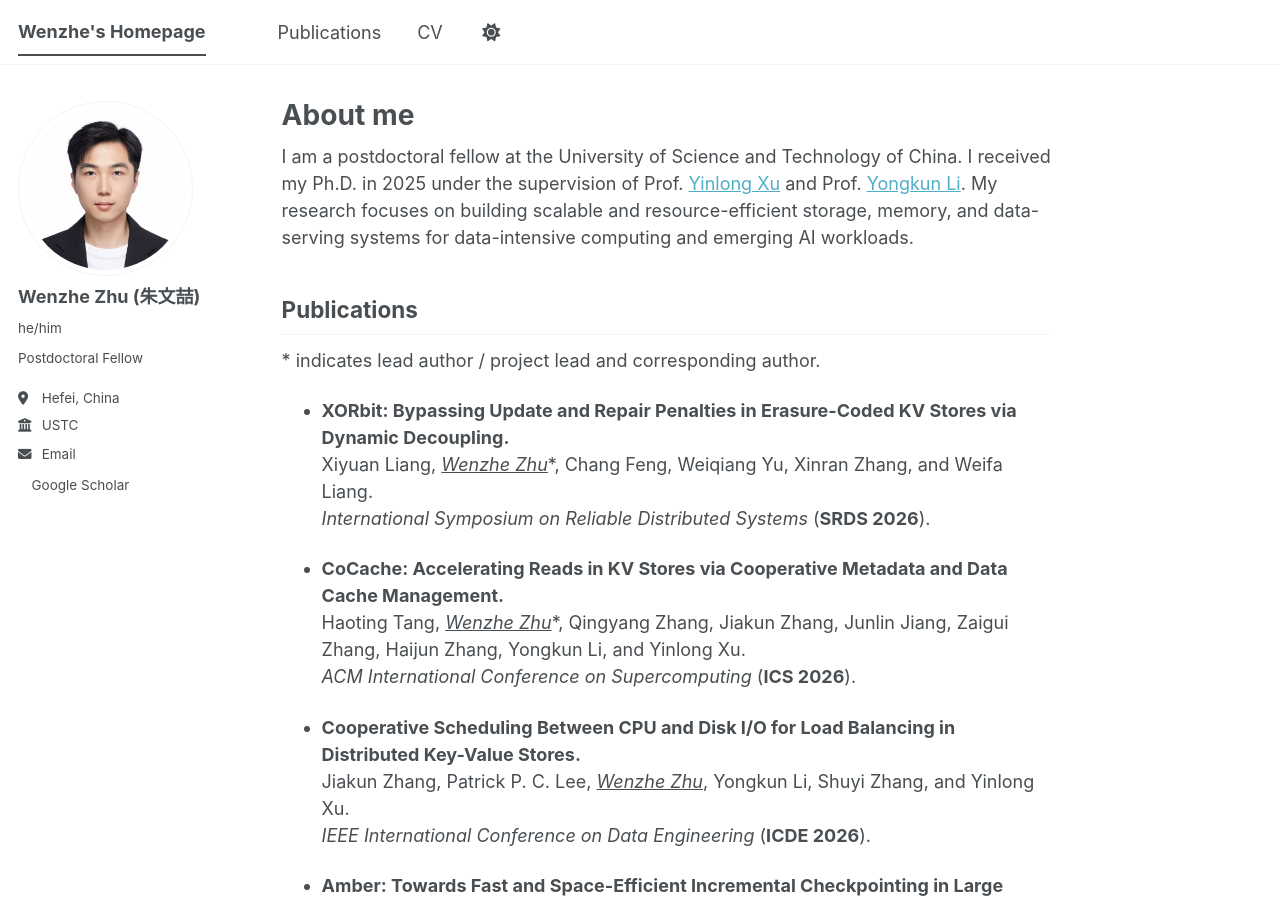
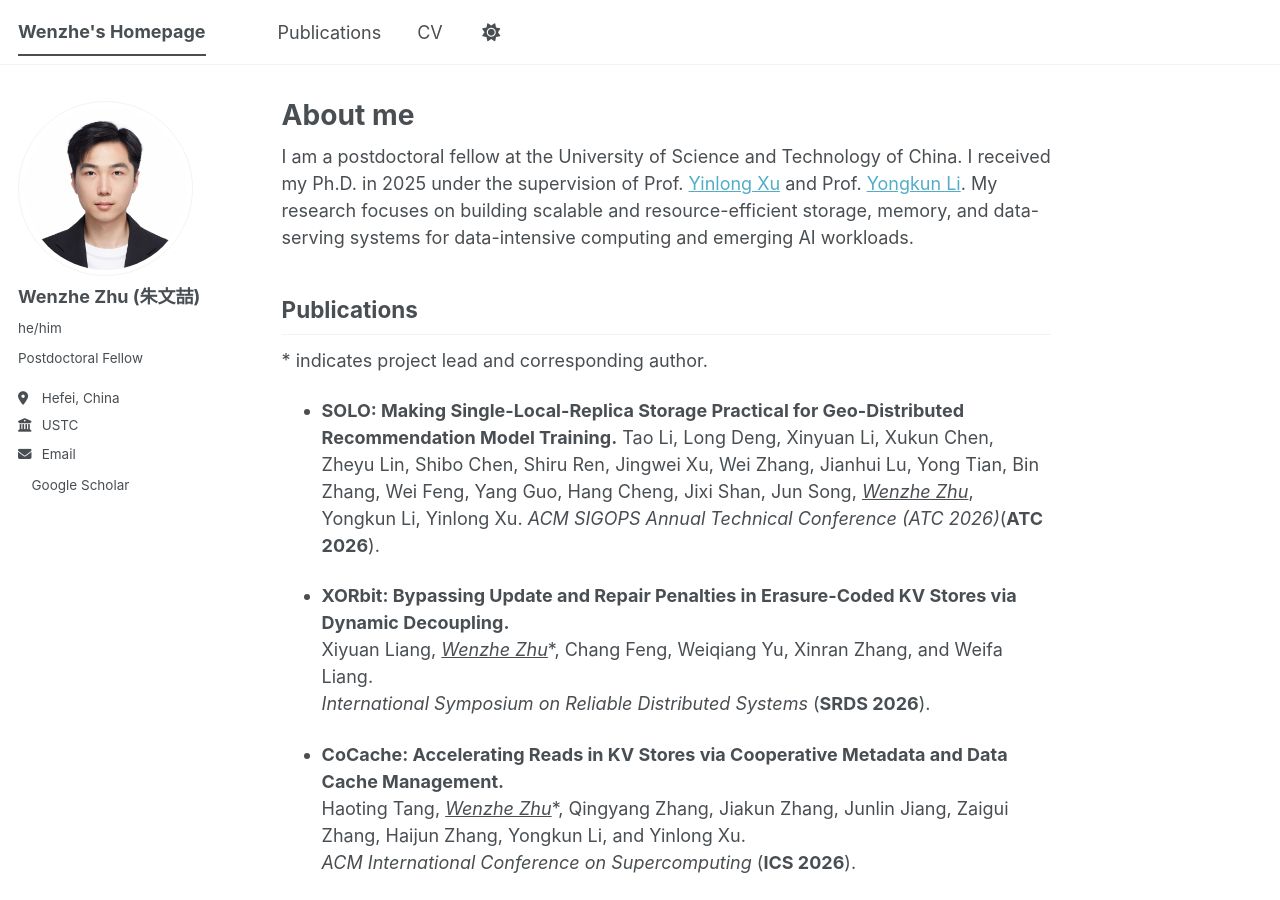
Before and after one commit to wzhzhu/wzhzhu.github.io, a Jekyll site: the page built from _pages/about.md, in a window 1280 px wide and 900 px high. Built offline with Jekyll 4.4.1, drawn with Linux system fonts in a browser that asks for light colours; a style sheet for code colours, icons or effects is not loaded.

Commit message:
Update about.md

```diff
--- a/_pages/about.md
+++ b/_pages/about.md
@@ -11,7 +11,12 @@ I am a postdoctoral fellow at the University of Science and Technology of China.
 
 ## Publications
 
-&#42; indicates lead author / project lead and corresponding author.
+&#42; indicates project lead and corresponding author.
+
+- **SOLO: Making Single-Local-Replica Storage Practical for Geo-Distributed Recommendation Model Training.**
+  Tao Li, Long Deng, Xinyuan Li, Xukun Chen, Zheyu Lin, Shibo Chen, Shiru Ren, Jingwei Xu, Wei Zhang,
+  Jianhui Lu, Yong Tian, Bin Zhang, Wei Feng, Yang Guo, Hang Cheng, Jixi Shan, Jun Song, <span style="text-decoration: underline; font-style: italic;">Wenzhe Zhu</span>, Yongkun Li, Yinlong Xu.
+  *ACM SIGOPS Annual Technical Conference (ATC 2026)*(**ATC 2026**).
 
 - **XORbit: Bypassing Update and Repair Penalties in Erasure-Coded KV Stores via Dynamic Decoupling.**
   Xiyuan Liang, <span style="text-decoration: underline; font-style: italic;">Wenzhe Zhu</span>&#42;, Chang Feng, Weiqiang Yu, Xinran Zhang, and Weifa Liang.
```
